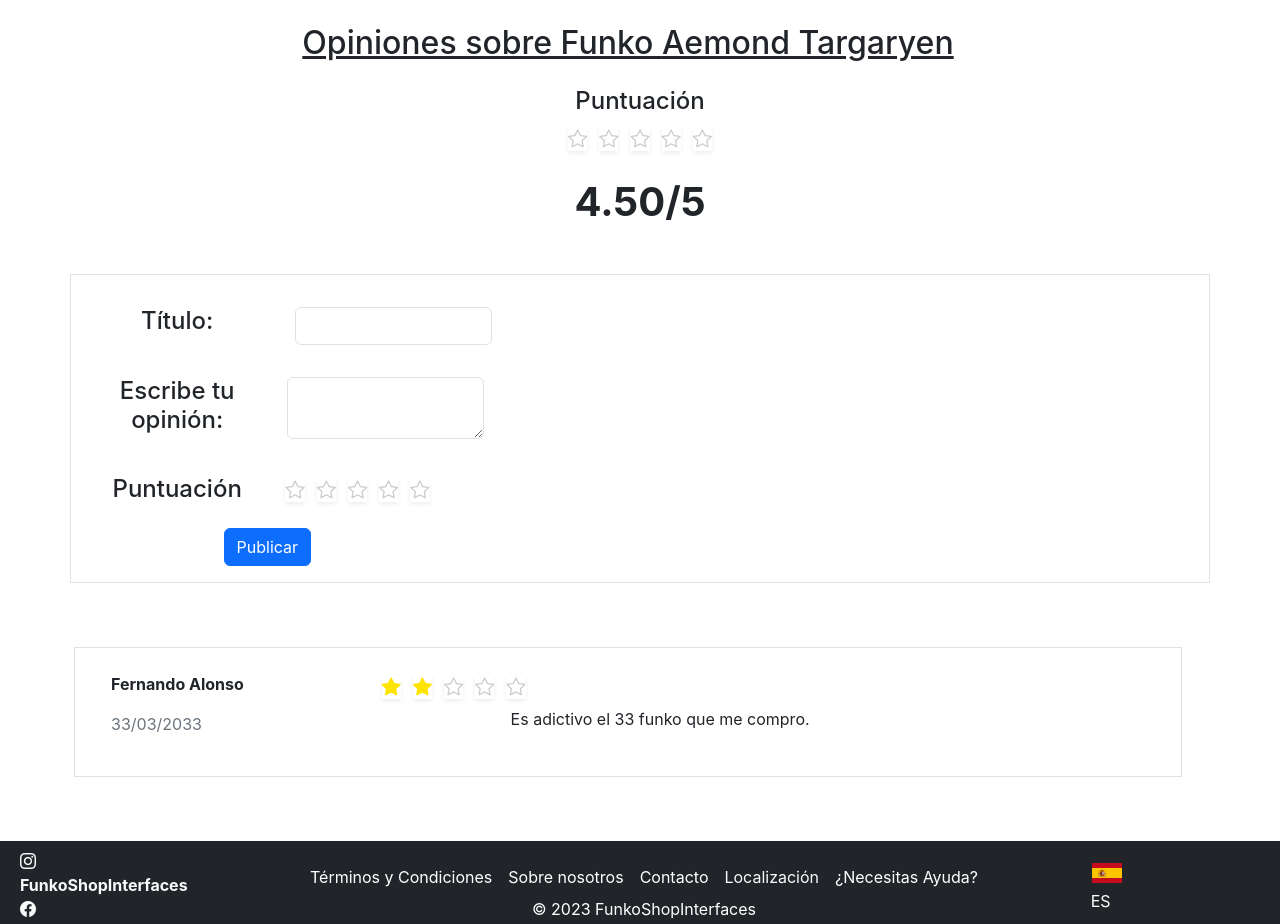
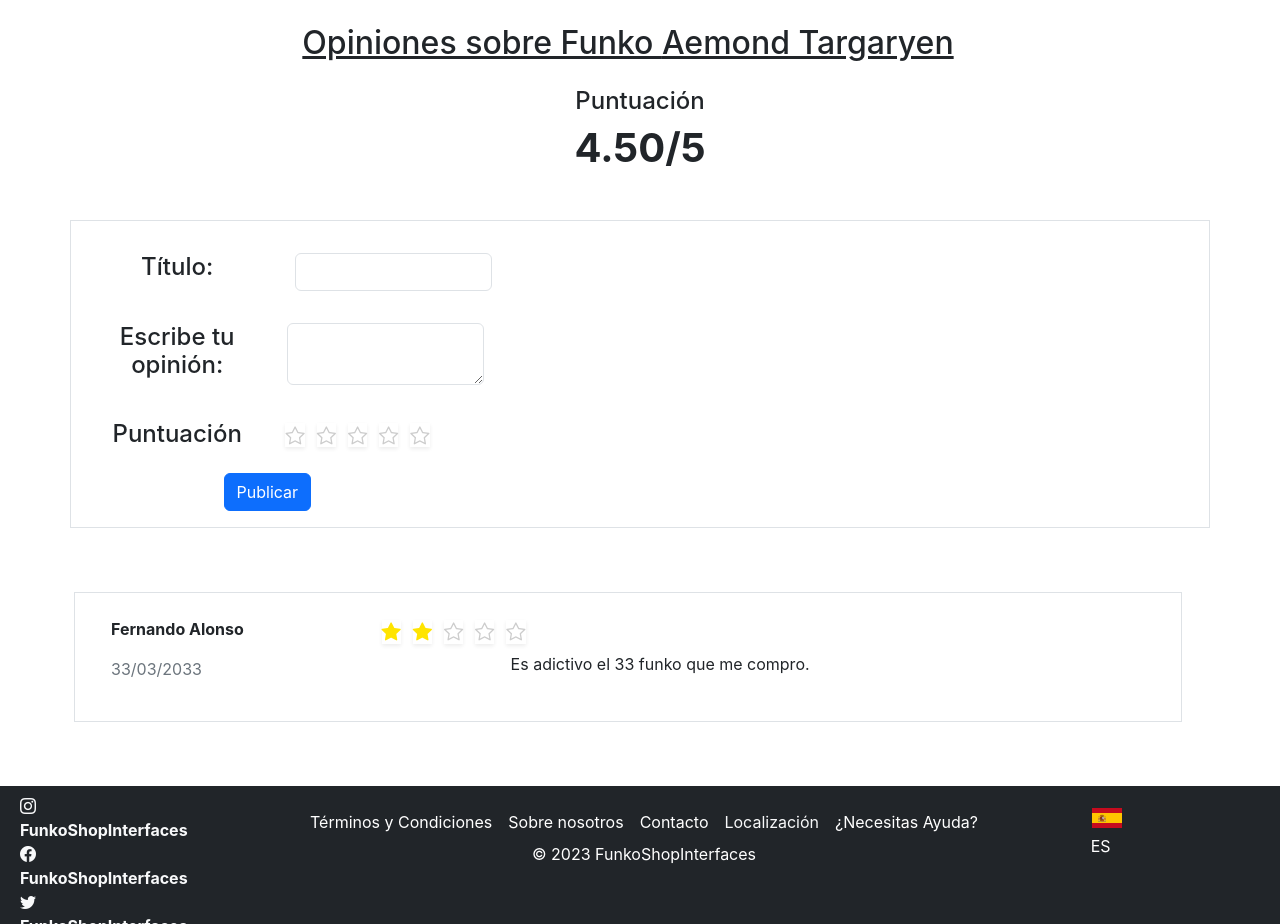
Before and after one commit to 4lvaro22/Funko-Shop, a React (Vite) app: page /#/Funko/aemond-targaryen in a window 1280 px wide. Shown: the part 780-1704 px from the top of the page. Built offline with nearby package versions, Linux system fonts and the light colour scheme.

Commit message:
refactor: revomed stars from puntuacion

```diff
--- a/src/pages/FunkoInfo/index.jsx
+++ b/src/pages/FunkoInfo/index.jsx
@@ -102,10 +102,10 @@
           </h2>
           <div className='my-4'>
             <h4>Puntuación</h4>
-            <Stars oldRating={parseInt(funko.rating)} />
+            {/* <Stars oldRating={parseInt(funko.rating)} /> */}
+            <h1><strong>{funko.rating}/5</strong></h1>
           </div>
 
-          <h1><strong>{funko.rating}/5</strong></h1>
         </div>
 
         <div className='row my-5 border p-3'>
```
